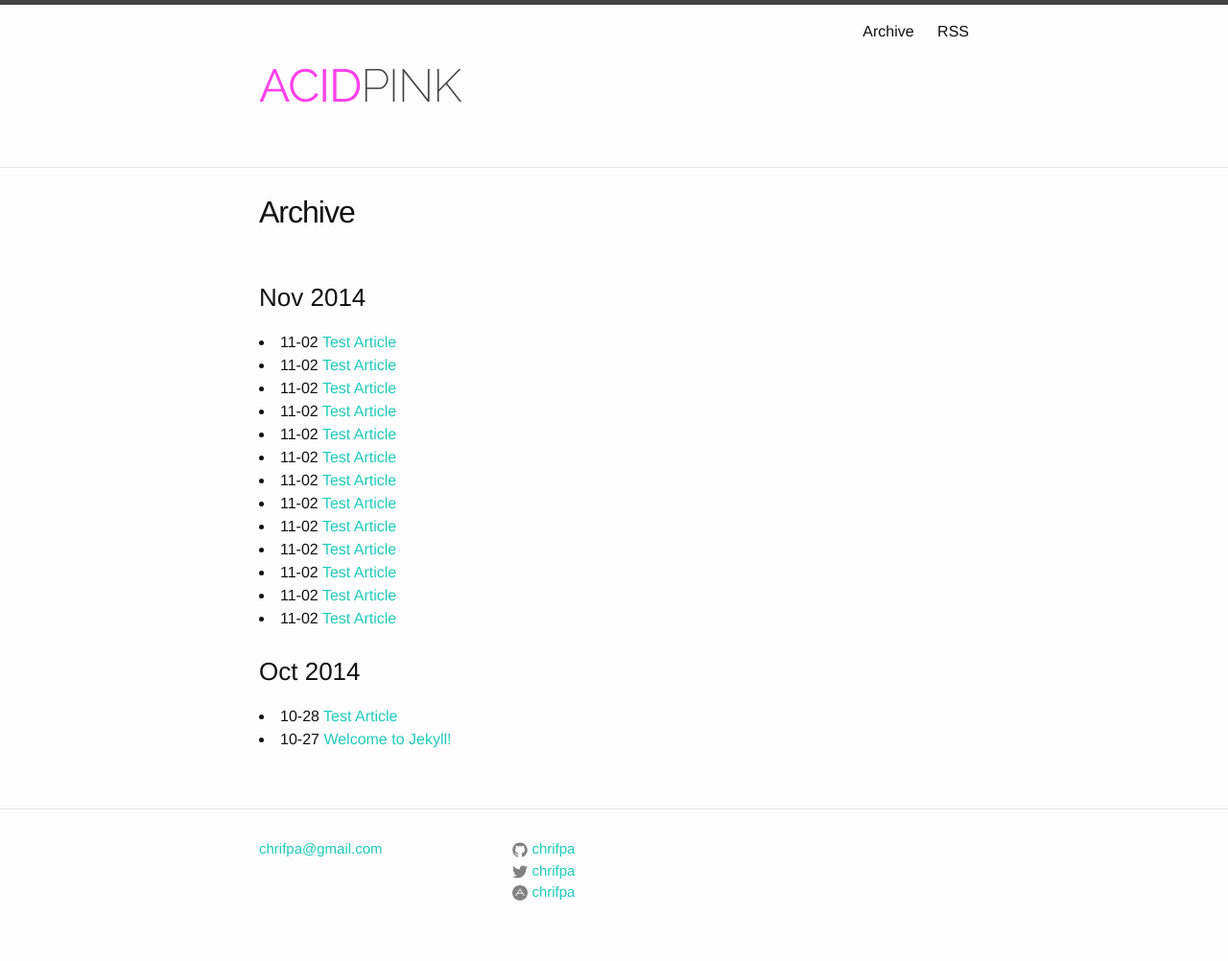
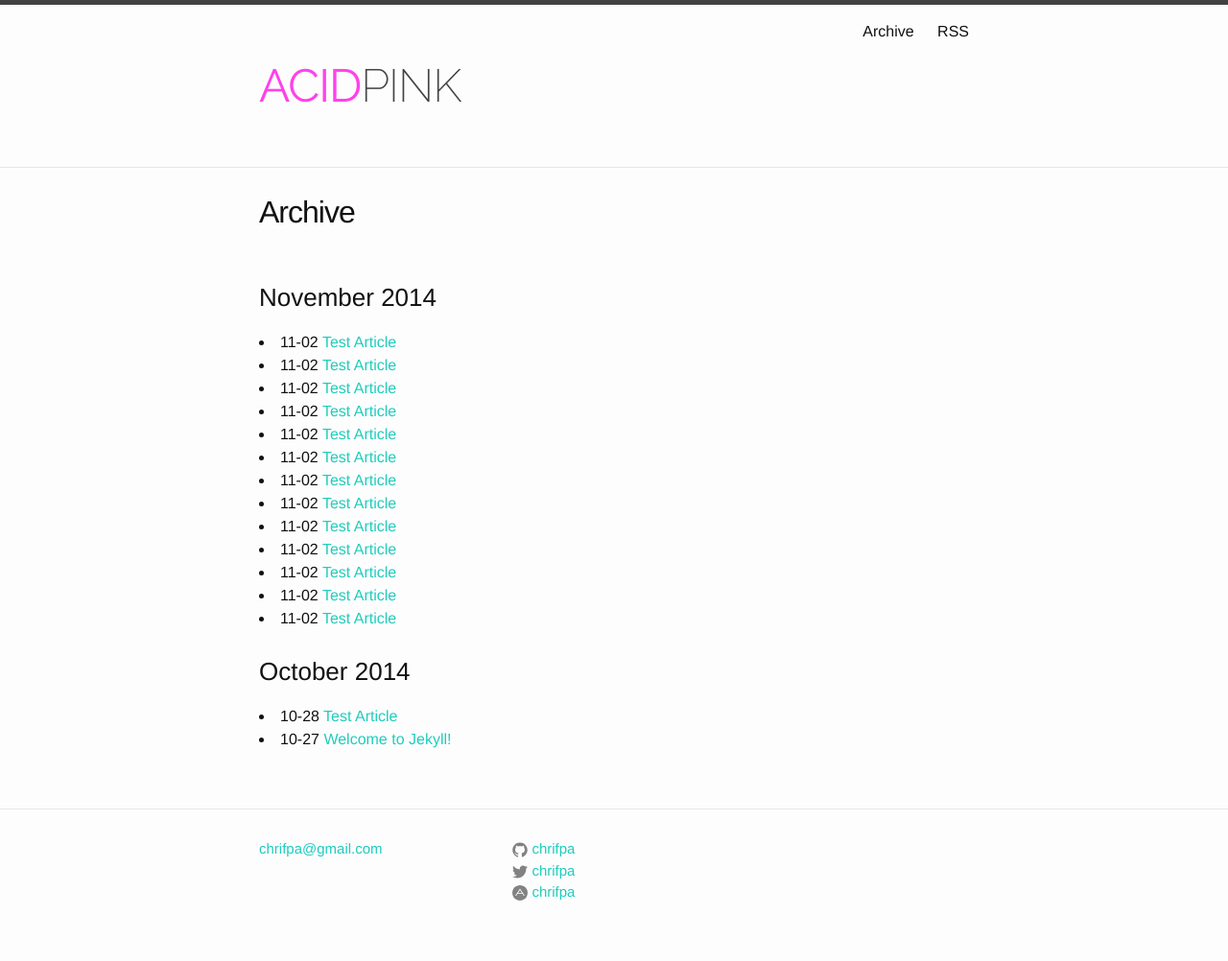
Before and after one commit to acdpnk/chrifpa.github.io, a Jekyll site: the page built from archive.md, in a window 1280 px wide. Shown: the whole page at 96% size. Built offline with Jekyll 4.4.1, drawn with Linux system fonts in a browser that asks for light colours.

Commit message:
use long form month on the archive page

```diff
--- a/_layouts/archive.html
+++ b/_layouts/archive.html
@@ -7,7 +7,7 @@ layout: page
     {% capture nmonth %}{{ post.next.date | date: '%m' }}{% endcapture %}
     {% if month != nmonth %}
         <br>
-        <h3>{{ post.date | date: '%b %Y' }}</h3>
+        <h3>{{ post.date | date: '%B %Y' }}</h3>
     {% endif %}
     <li><time>{{ post.date | date:"%m-%d " }}</time><a href="{{ post.url }}">{{ post.title }}</a></li>
 {% endfor %}
```
